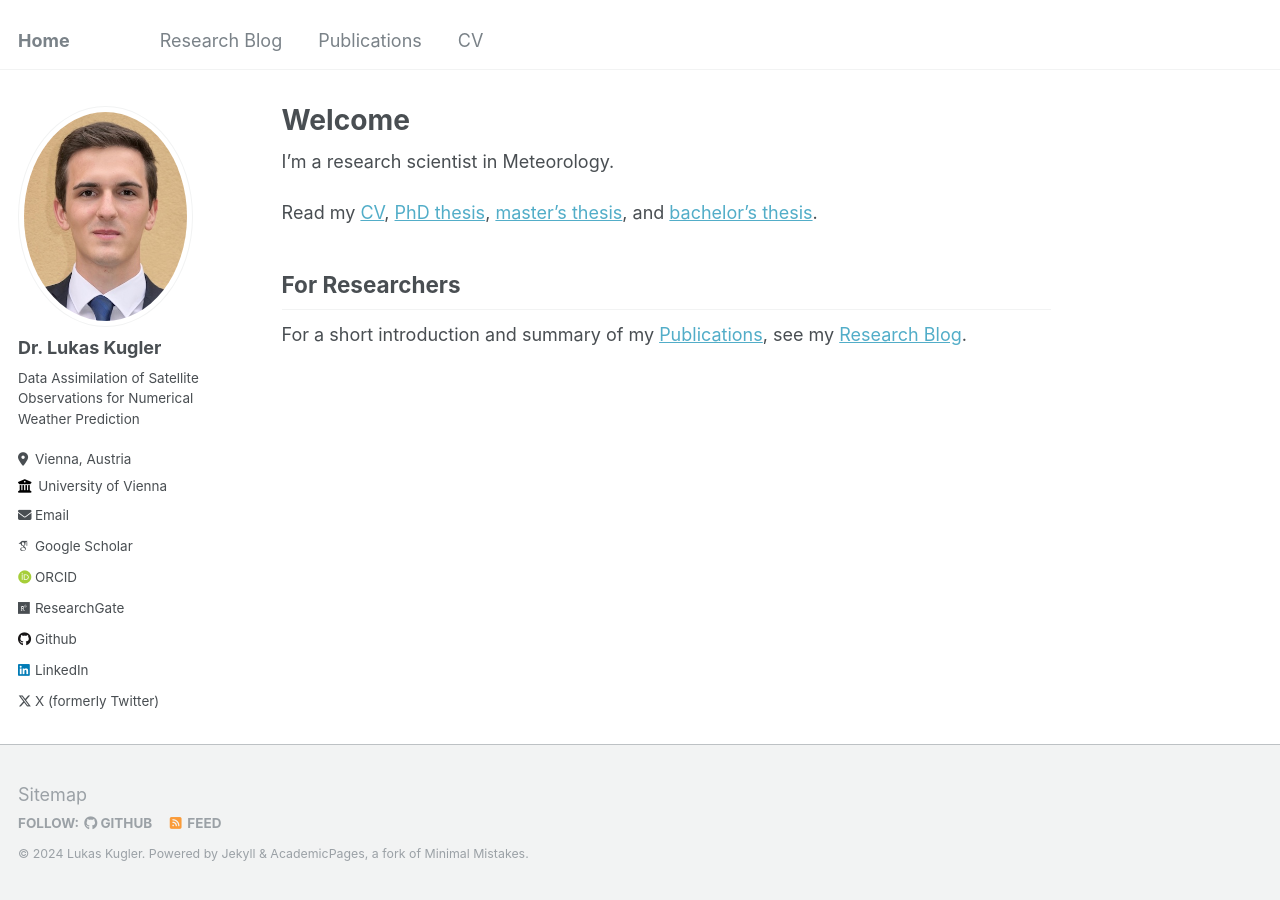
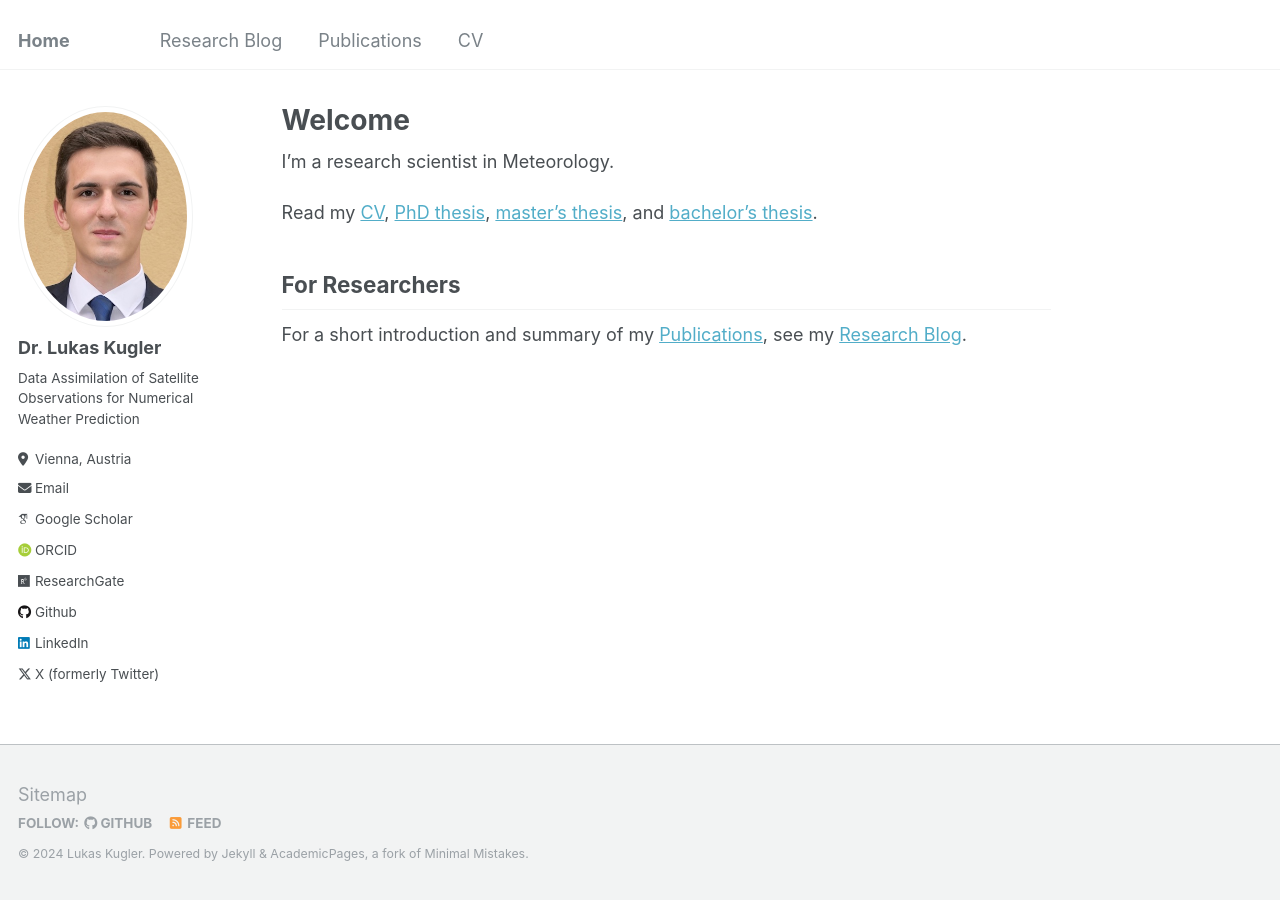
Before and after one commit to lkugler/lkugler.github.io, a Jekyll site: the page built from _pages/about.md, in a window 1280 px wide. Built offline with Jekyll 4.4.1, drawn with Linux system fonts in a browser that asks for light colours; some web fonts are replaced.

Commit message:
Update _config.yml

```diff
--- a/_config.yml
+++ b/_config.yml
@@ -26,7 +26,7 @@ author:
   pronouns         : # example: "she/her"
   bio              : "Data Assimilation of Satellite Observations for Numerical Weather Prediction"
   location         : "Vienna, Austria"
-  employer         : "University of Vienna"
+  employer         : # "University of Vienna"
   uri              : # URL
   email            : "lukas.kugler@univie.ac.at"
 
```
